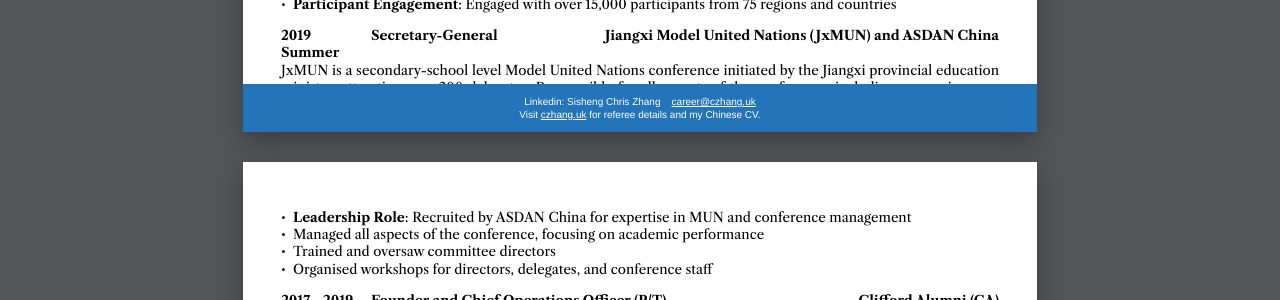
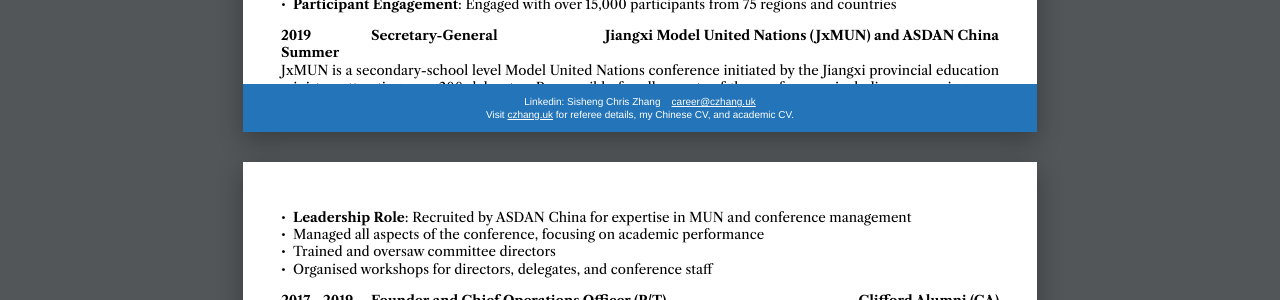
Before and after one commit to kzssc/cv, a Jekyll site: the page built from index.md, in a window 1280 px wide and 1400 px high, scrolled down 917 px. Shown: the part 151-451 px from the top of the window. Built offline with Jekyll 4.4.1, drawn with Linux system fonts in a browser that asks for light colours; some of the changed text lies outside the part shown.

Commit message:
Include academic CV in English footer banner

```diff
--- a/_layouts/cv.html
+++ b/_layouts/cv.html
@@ -47,7 +47,7 @@
         <div class="banner-line">注: 推荐人信息及我的英文简历、学术简历等更多详情，请访问 <a href="https://czhang.uk">czhang.uk</a>。</div>
         {% else %}
         <div class="banner-line">Linkedin: Sisheng Chris Zhang &nbsp;&nbsp; <a href="mailto:career(at)czhang.uk" onclick="this.href=this.href.replace('(at)','@')">career@czhang.uk</a></div>
-        <div class="banner-line">Visit <a href="https://czhang.uk">czhang.uk</a> for referee details and my Chinese CV.</div>
+        <div class="banner-line">Visit <a href="https://czhang.uk">czhang.uk</a> for referee details, my Chinese CV, and academic CV.</div>
         {% endif %}
       </footer>
     </div>
@@ -64,7 +64,7 @@
         <div class="banner-line">注: 推荐人信息及我的英文简历、学术简历等更多详情，请访问 <a href="https://czhang.uk">czhang.uk</a>。</div>
         {% else %}
         <div class="banner-line">Linkedin: Sisheng Chris Zhang &nbsp;&nbsp; <a href="mailto:career(at)czhang.uk" onclick="this.href=this.href.replace('(at)','@')">career@czhang.uk</a></div>
-        <div class="banner-line">Visit <a href="https://czhang.uk">czhang.uk</a> for referee details and my Chinese CV.</div>
+        <div class="banner-line">Visit <a href="https://czhang.uk">czhang.uk</a> for referee details, my Chinese CV, and academic CV.</div>
         {% endif %}
       </footer>
     </div>
```
Also changed, not shown: 3 other files.
